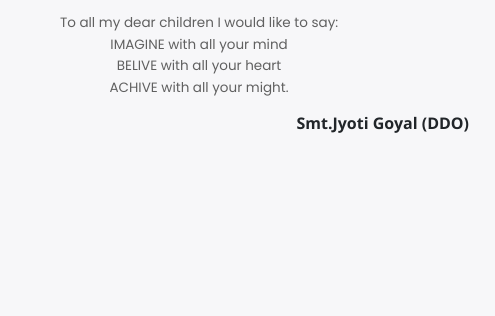
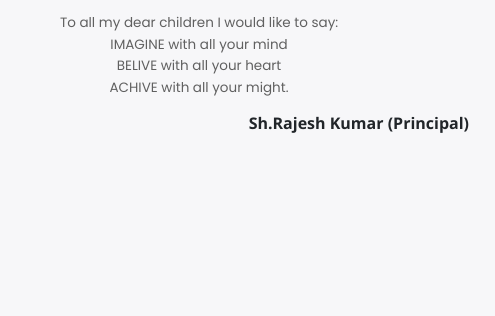
Before and after one commit to HarryTagale/anandstudio, a plain HTML site: page index.html in a window 1280 px wide. Shown: the part 1163-1479 px from the top of the page, 156-651 px from the left. Drawn offline with nearby package versions, Linux system fonts and the light colour scheme; a script that the page names is missing.

Commit message:
Update index.html
hi

```diff
--- a/index.html
+++ b/index.html
@@ -366,7 +366,7 @@ document.oncontextmenu=new Function("alert(message);return false")
     IMAGINE with all your mind<br>
     BELIVE with all your heart<br>
   ACHIVE with all your might.</p>
-   <h6 class="text-right font-weight-bold">Smt.Jyoti Goyal (DDO) </h6>
+   <h6 class="text-right font-weight-bold">Sh.Rajesh Kumar (Principal) </h6>
     </div>
     </div>
 <div class="col-lg-6 col-md-12 col-12 servicedive">
```
